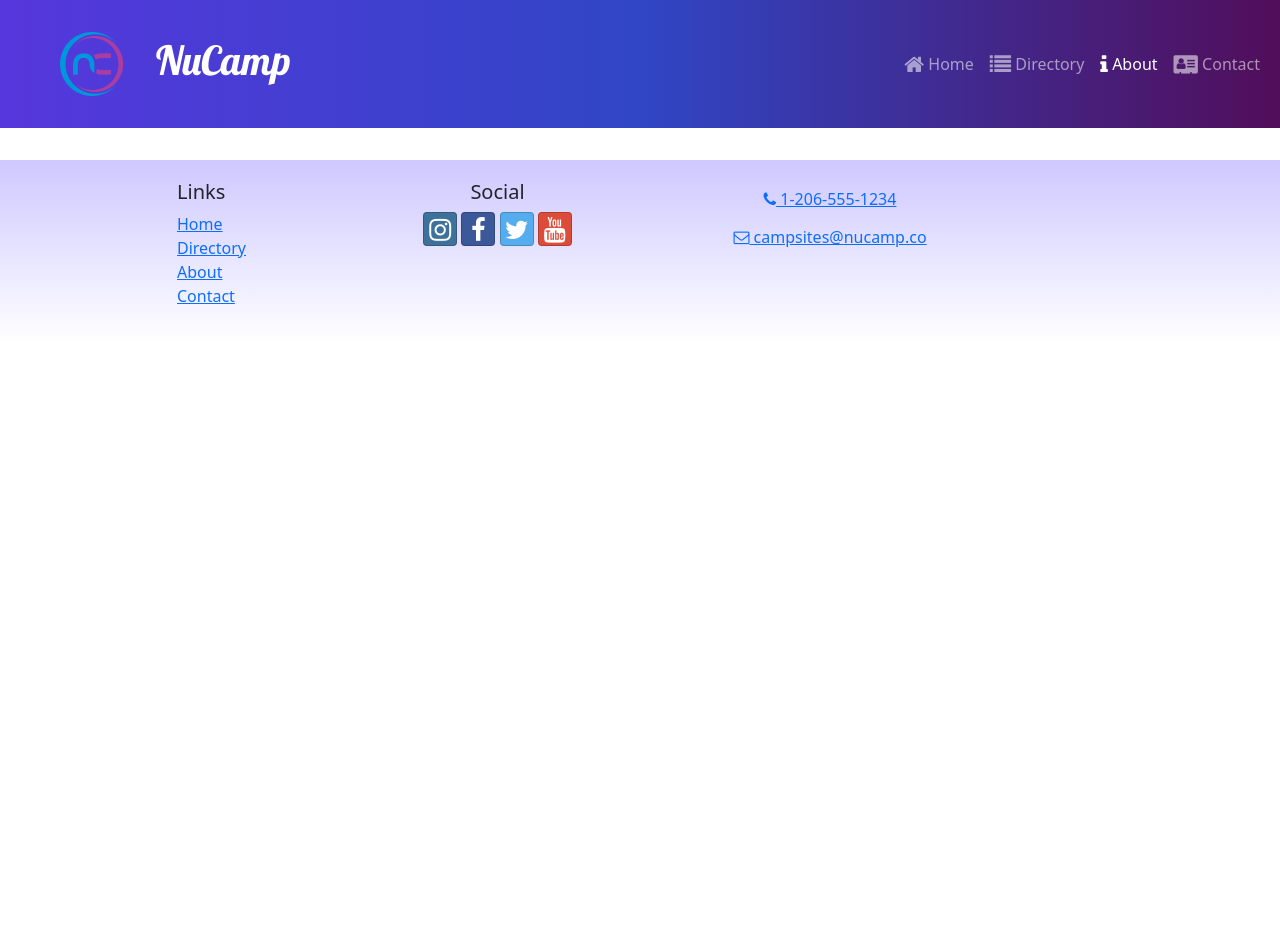
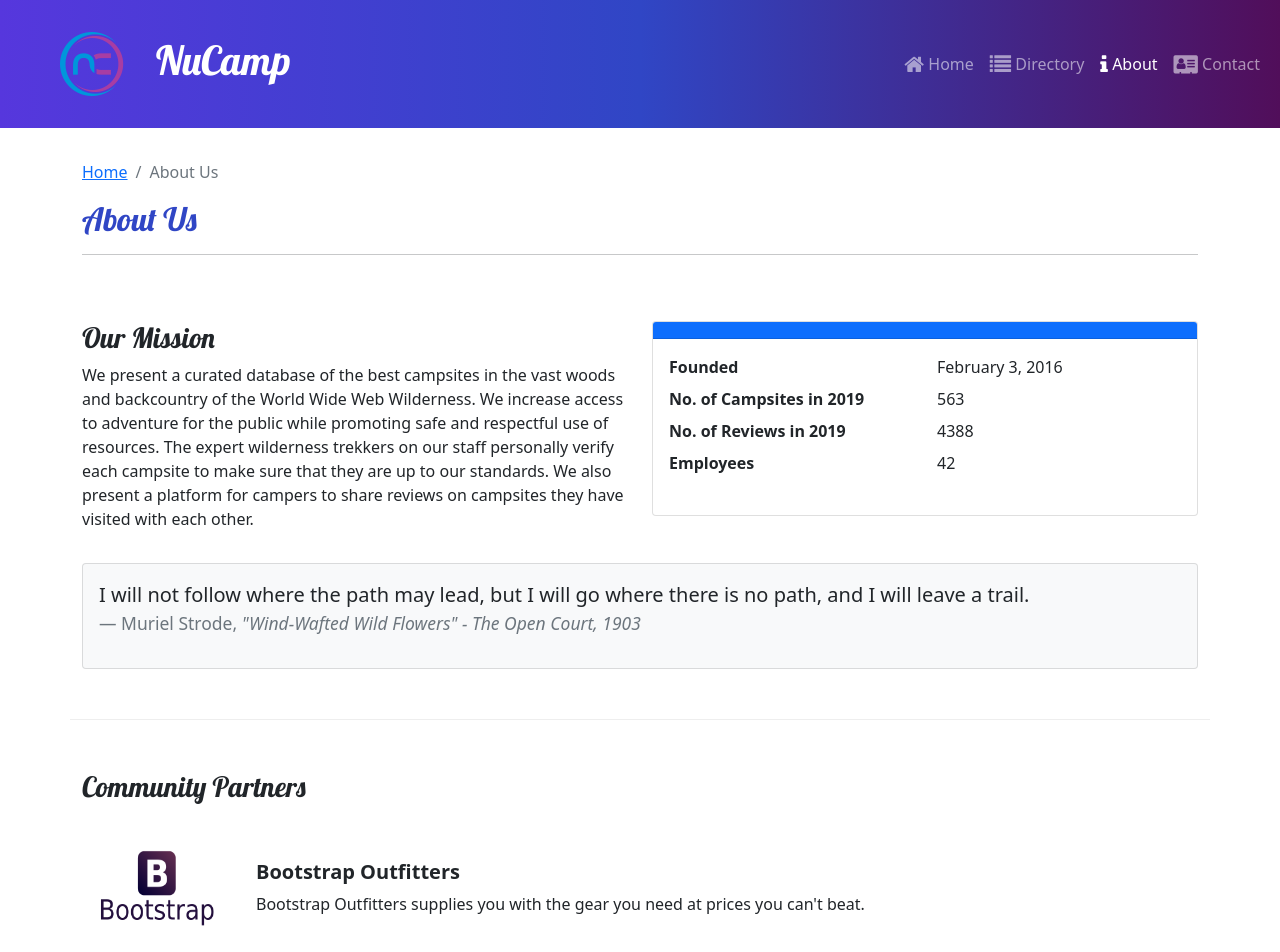
Before and after one commit to ashley-christensen/react-redux-dinera, a React (Create React App) app: page /about in a window 1280 px wide. Shown: the top 952 px of the page. Before the commit the page ends 800 px from the top, so only its background shows below. Built offline with nearby package versions, Linux system fonts and the light colour scheme.

Commit message:
workshop2react

```diff
--- a/src/App.js
+++ b/src/App.js
@@ -5,6 +5,7 @@
 import Footer from './components/Footer';
 import CampsitesDirectoryPage from './pages/CampsitesDirectoryPage';
 import CampsiteDetailPage from './pages/CampsiteDetailPage';
+import AboutPage from './pages/AboutPage';
 import './App.css';
 
 function App() {
@@ -19,6 +20,7 @@
           path='directory/:campsiteId'
           element={<CampsiteDetailPage />}
         />
+        <Route path='about' element={<AboutPage />} />
       </Routes>
       <Footer />
     </div>
--- a/src/features/display/DisplayList.js
+++ b/src/features/display/DisplayList.js
@@ -2,10 +2,10 @@
 import DisplayCard from './DisplayCard';
 import { selectFeaturedCampsite } from '../campsites/campsitesSlice';
 import { selectFeaturedPromotion } from '../promotions/promotionsSlice';
-
+import { selectFeaturedPartner } from '../partners/partnersSlice';
 
 const DisplayList = () => {
- const items = [selectFeaturedCampsite(), selectFeaturedPromotion()];
+ const items = [selectFeaturedCampsite(), selectFeaturedPromotion(), selectFeaturedPartner()];
 
  return (
   <Row>
--- /dev/null
+++ b/src/features/partners/Partner.js
@@ -0,0 +1,22 @@
+
+const Partner = ({ partner }) => {
+
+ if (partner) {
+  const { image, name, description } = partner;
+
+  return (
+   <>
+    <img src={image} alt={name} style={{ width: '150px' }} />
+    <div className='m-4'>
+     <h5 className='fw-bold'>{name}</h5>
+     {description}
+    </div>
+   </>
+  );
+
+ }
+ return null;
+
+};
+
+export default Partner;
--- /dev/null
+++ b/src/features/partners/PartnersList.js
@@ -0,0 +1,24 @@
+import { Row, Col } from 'reactstrap';
+import Partner from './Partner';
+import { selectAllPartners } from './partnersSlice';
+
+const PartnersList = () => {
+ const partners = selectAllPartners();
+
+ return (
+  <Col className='mt-4'>
+   <Row>
+
+    {partners.map((partner) => {
+     return (
+      <div className='d-flex mb-5' key={partner.id}>
+       <Partner partner={partner} />
+      </div>
+     );
+    })}
+   </Row>
+  </Col>
+ );
+};
+
+export default PartnersList;
--- /dev/null
+++ b/src/features/partners/partnersSlice.js
@@ -0,0 +1,9 @@
+import { PARTNERS } from '../../app/shared/PARTNERS';
+
+export const selectAllPartners = () => {
+ return PARTNERS;
+};
+
+export const selectFeaturedPartner = () => {
+ return PARTNERS.find((partner) => partner.featured);
+};
--- /dev/null
+++ b/src/pages/AboutPage.js
@@ -0,0 +1,70 @@
+
+import { Col, Row, Container, Card, CardBody, CardHeader } from 'reactstrap';
+import SubHeader from '../components/SubHeader';
+import PartnersList from '../features/partners/PartnersList';
+
+const AboutPage = () => {
+ return (
+  <Container>
+   <SubHeader current='About Us' />
+   <Row className='row-content'>
+    <Col sm='6'>
+     <h3>Our Mission</h3>
+     <p>
+      We present a curated database of the best campsites in the
+      vast woods and backcountry of the World Wide Web Wilderness.
+      We increase access to adventure for the public while
+      promoting safe and respectful use of resources. The expert
+      wilderness trekkers on our staff personally verify each
+      campsite to make sure that they are up to our standards. We
+      also present a platform for campers to share reviews on
+      campsites they have visited with each other.
+     </p>
+    </Col>
+    <Col sm='6'>
+     <Card>
+      <CardHeader className='bg-primary text-white'></CardHeader>
+      <CardBody>
+       <dl className='row'>
+        <dt className='col-6'>Founded</dt>
+        <dd className='col-6'>February 3, 2016</dd>
+        <dt className='col-6'>No. of Campsites in 2019</dt>
+        <dd className='col-6'>563</dd>
+        <dt className='col-6'>No. of Reviews in 2019</dt>
+        <dd className='col-6'>4388</dd>
+        <dt className='col-6'>Employees</dt>
+        <dd className='col-6'>42</dd>
+       </dl>
+      </CardBody>
+     </Card>
+    </Col>
+    <Col>
+     <Card className='bg-light mt-3'>
+      <CardBody>
+       <blockquote className='blockquote'>
+        <p>I will not follow where the path may lead, but I
+         will go where there is no path, and I will leave
+         a trail.</p>
+        <footer className='blockquote-footer'>
+         Muriel Strode,{' '}
+         <cite title='Source Title'>
+          "Wind-Wafted Wild Flowers" - The Open Court,
+          1903
+         </cite></footer>
+       </blockquote>
+      </CardBody>
+     </Card>
+    </Col>
+   </Row>
+   <Row className='row-content'>
+    <Col xs='12'>
+     <h3>Community Partners</h3>
+    </Col>
+    <PartnersList />
+   </Row>
+  </Container>
+ );
+};
+
+
+export default AboutPage;
```
